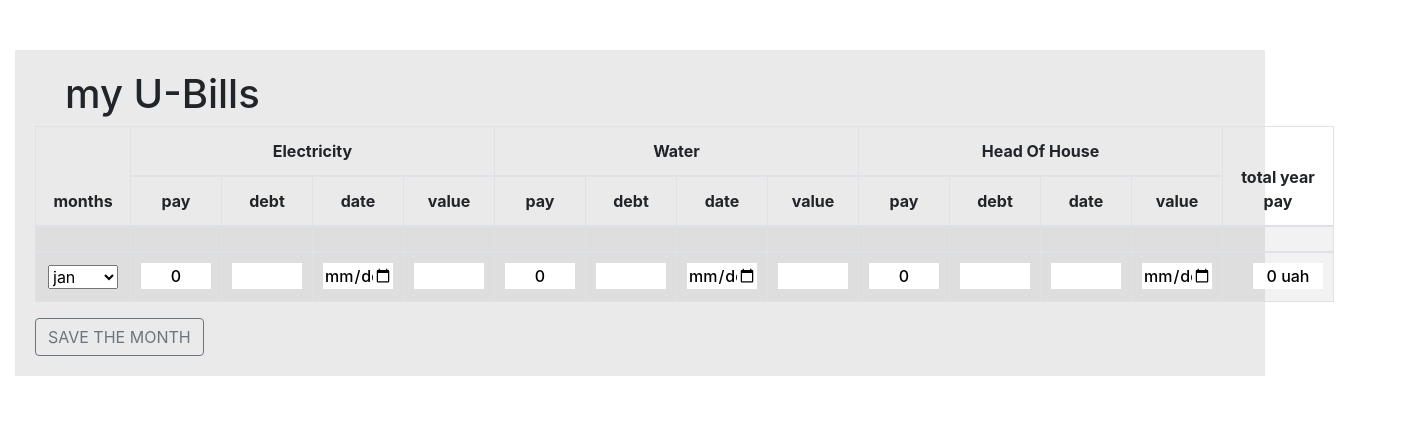
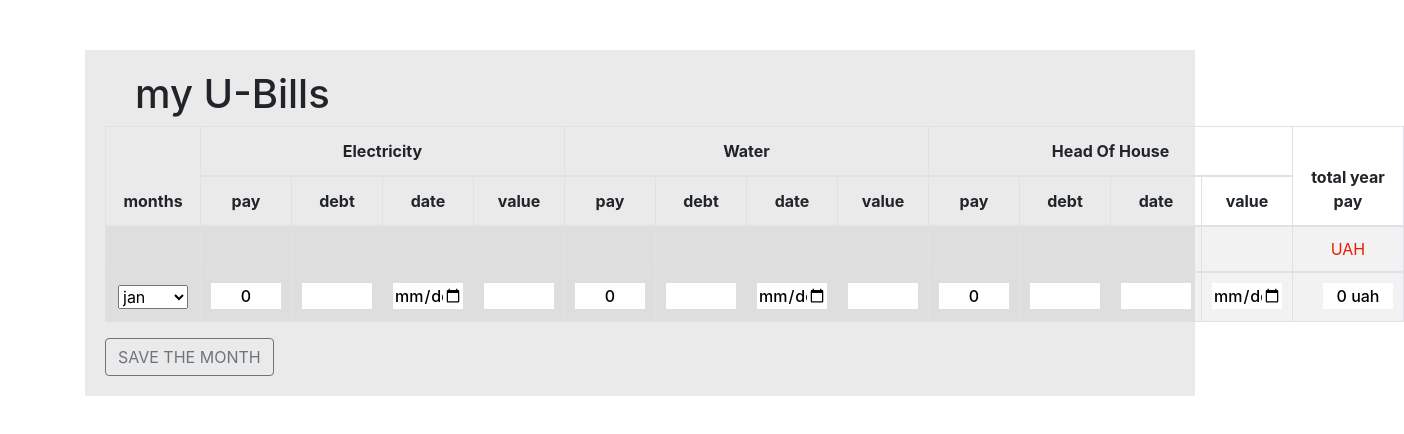
Before and after one commit to sovsianykov/u-bills, a React (Create React App) app: page / in a window 1280 px wide. Shown: the top 434 px of the page, 1404 px wide, since content can reach past the window. Built offline with nearby package versions, Linux system fonts and the light colour scheme.

Commit message:
Revert "new year night"
This reverts commit 6d4b9246

```diff
--- a/src/App.js
+++ b/src/App.js
@@ -5,7 +5,7 @@ import Layout from "./Components/Layout/layout";
 class App extends Component {
   render() {
     return (
-      <Container fluid={true} >
+      <Container >
         <Layout>
           <h1>my U-Bills</h1>
           <Year />
--- a/src/Components/Month/Month.js
+++ b/src/Components/Month/Month.js
@@ -17,7 +17,7 @@ const Month = ({ current }) => (
       <td className="cell">{current.adminDebt}</td>
       <td className="cell">{current.hotWatterValue}</td>
       <td className="cell">{current.adminDate}</td>
-      <td className="cell pay">{current.total} </td>
+      <td className="cell pay">{current.total} UAH</td>
     </tr>
   </Aoux>
 );
--- a/src/Components/MonthItems/ArrayOfAllMonthes/ArrayOfAllMonths.js
+++ b/src/Components/MonthItems/ArrayOfAllMonthes/ArrayOfAllMonths.js
@@ -1,7 +1,7 @@
 import React from "react";
 
 import Aoux from "../../../Houk/Aoux";
-const ArrayOfAllMonths = ( props) => (
+const ArrayOfAllMonths = (props) => (
   <Aoux>
     <tr>
       <th>{props.name}</th>
```
Also changed, not shown: 1 other file (tests, documents, lock files or other folders).
